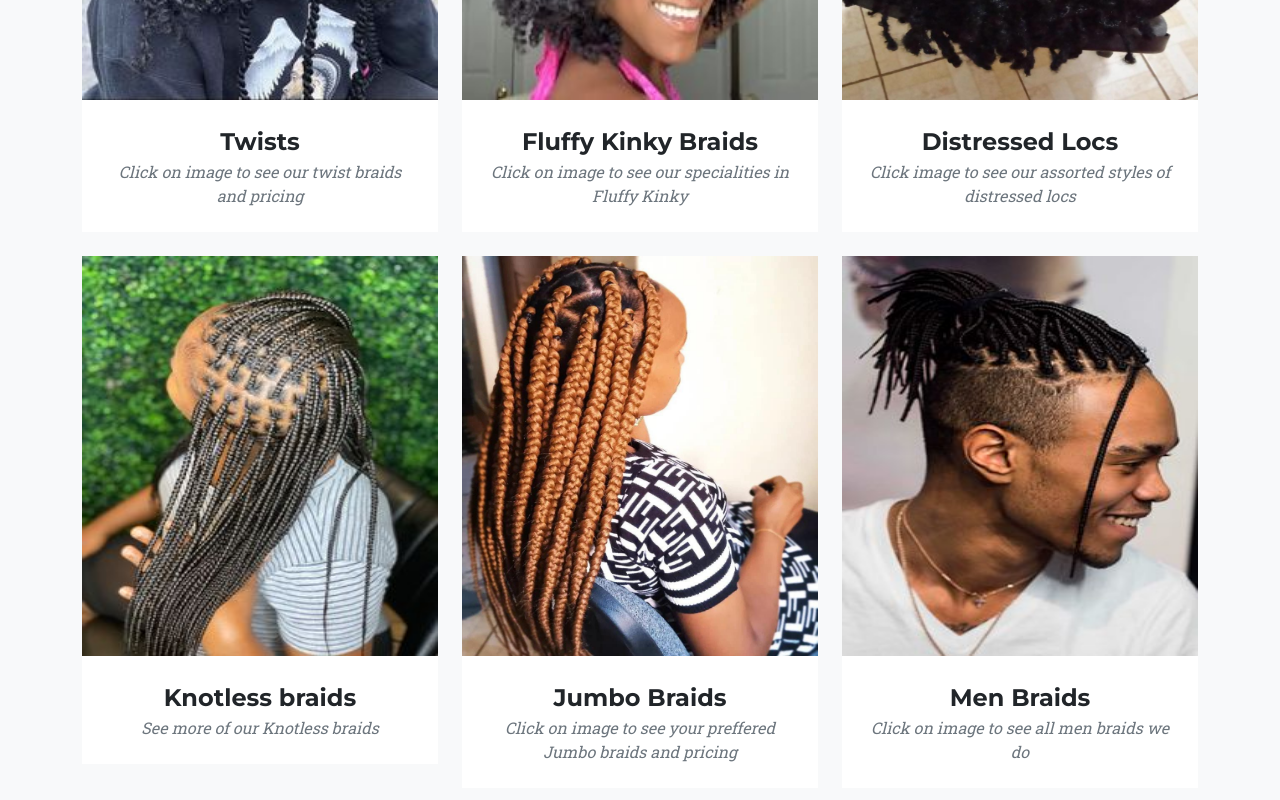
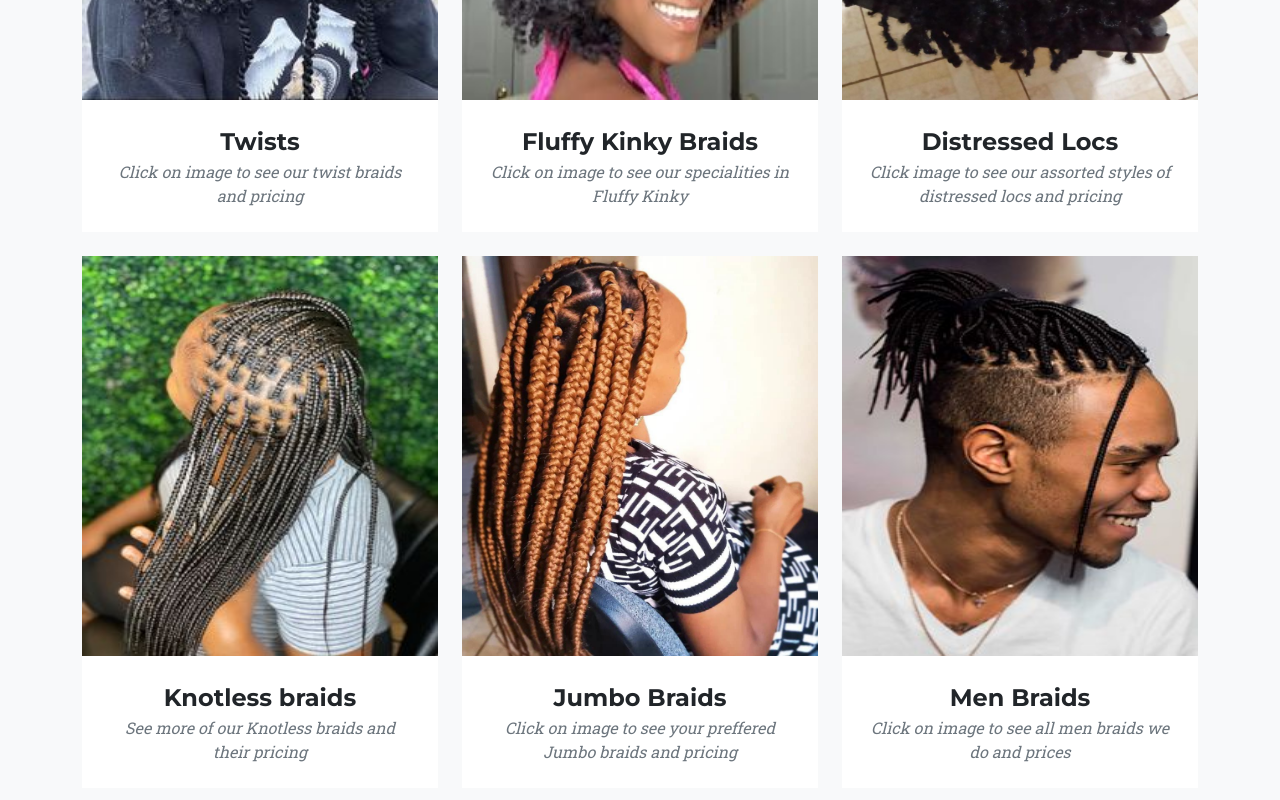
Before and after one commit to Collins07/Mirly-parlour, a plain HTML site: page index.html in a window 1280 px wide. Shown: the part 2085-2885 px from the top of the page. Drawn offline with nearby package versions, Linux system fonts and the light colour scheme.

Commit message:
changes on categeries

```diff
--- a/index.html
+++ b/index.html
@@ -131,7 +131,7 @@
                             </a>
                             <div class="portfolio-caption">
                                 <div class="portfolio-caption-heading">Distressed Locs</div>
-                                <div class="portfolio-caption-subheading text-muted">Click image to see our assorted styles of distressed locs</div>
+                                <div class="portfolio-caption-subheading text-muted">Click image to see our assorted styles of distressed locs and pricing</div>
                             </div>
                         </div>
                     </div>
@@ -146,7 +146,7 @@
                             </a>
                             <div class="portfolio-caption">
                                 <div class="portfolio-caption-heading">Knotless braids</div>
-                                <div class="portfolio-caption-subheading text-muted">See more of our Knotless braids</div>
+                                <div class="portfolio-caption-subheading text-muted">See more of our Knotless braids and their pricing</div>
                             </div>
                         </div>
                     </div>
@@ -177,7 +177,7 @@
                             </a>
                             <div class="portfolio-caption">
                                 <div class="portfolio-caption-heading">Men Braids</div>
-                                <div class="portfolio-caption-subheading text-muted">Click on image to see all men braids we do</div>
+                                <div class="portfolio-caption-subheading text-muted">Click on image to see all men braids we do and prices</div>
                             </div>
                         </div>
                     </div>
```
